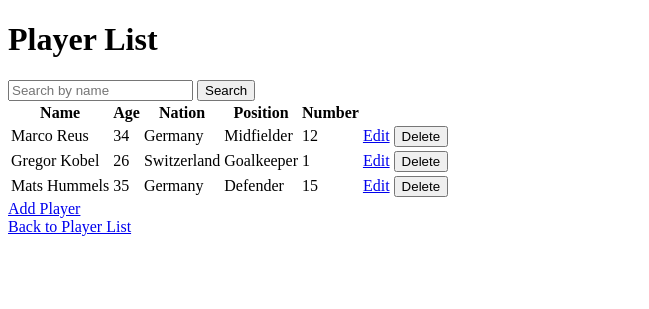
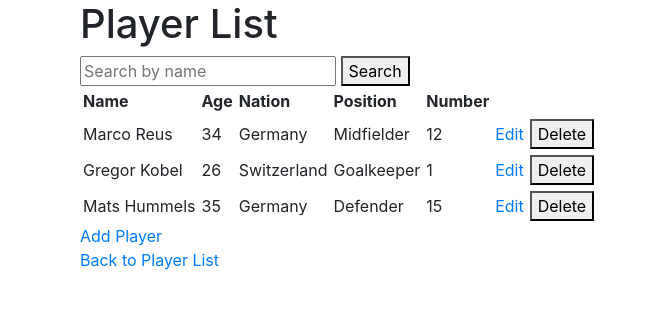
Before and after one commit to bschaap40/GitHubTechExercise, a Django app: page / in a window 1280 px wide. Shown: the top 309 px of the page, without its empty margins (0-649 px from the left). Run offline with Django 5.2, Linux system fonts and the light colour scheme; data comes from the database, SQL or seed files in the repository; both versions use the stored data as it was after the commit; some libraries are stand-ins or nearby versions.

Commit message:
Styling Changes

```diff
--- a/techExApp/templates/player_list.html
+++ b/techExApp/templates/player_list.html
@@ -3,9 +3,18 @@
 <head>
     <meta charset="UTF-8">
     <meta name="viewport" content="width=device-width, initial-scale=1.0">
+    <link href="https://stackpath.bootstrapcdn.com/bootstrap/4.5.2/css/bootstrap.min.css" rel="stylesheet">
     <title>Player List</title>
 </head>
-<body>
+<style>
+    .container {
+    padding-left: 10px;
+    }
+    td, th {
+    padding: 3px;
+}
+</style>
+<body class="container">
     <h1>Player List</h1>
     <form method="GET" action="{% url 'player_list' %}">
         <input type="text" name="q" placeholder="Search by name">
```
Also changed, not shown: db.sqlite3.
